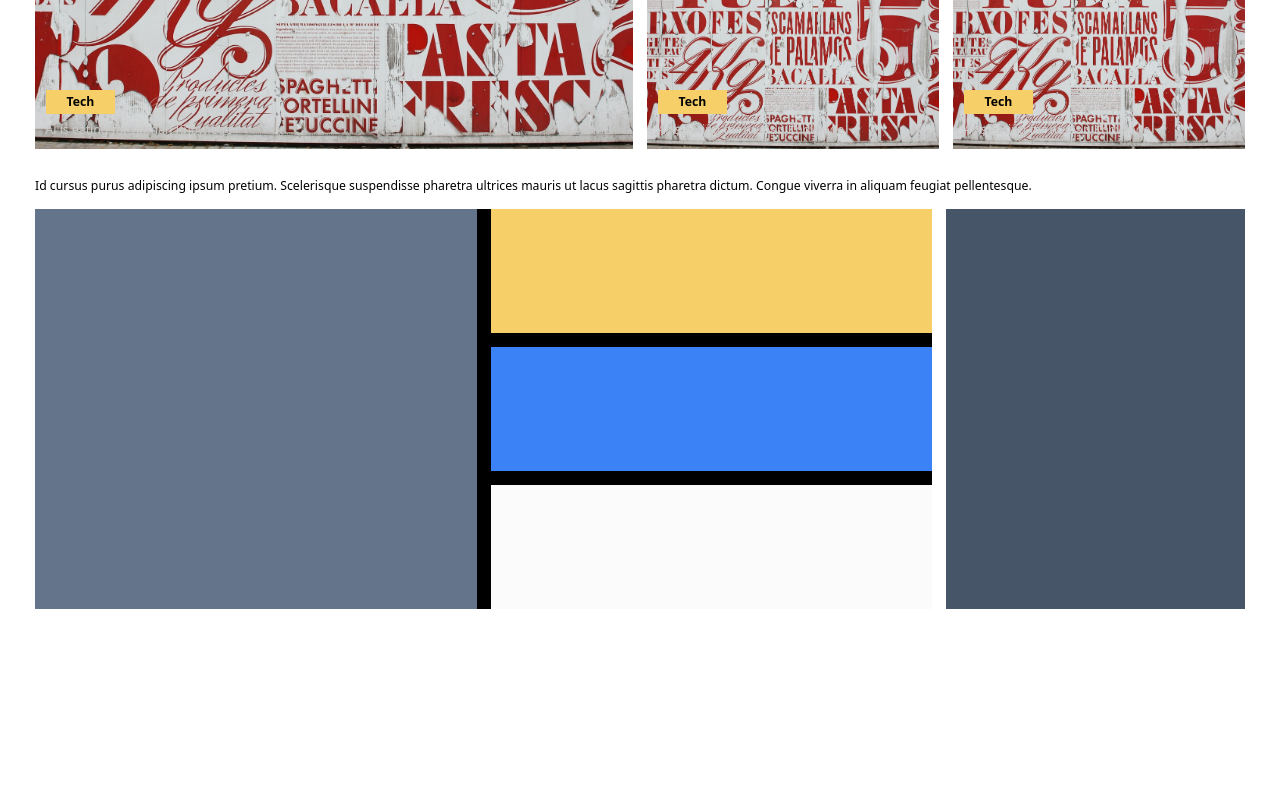
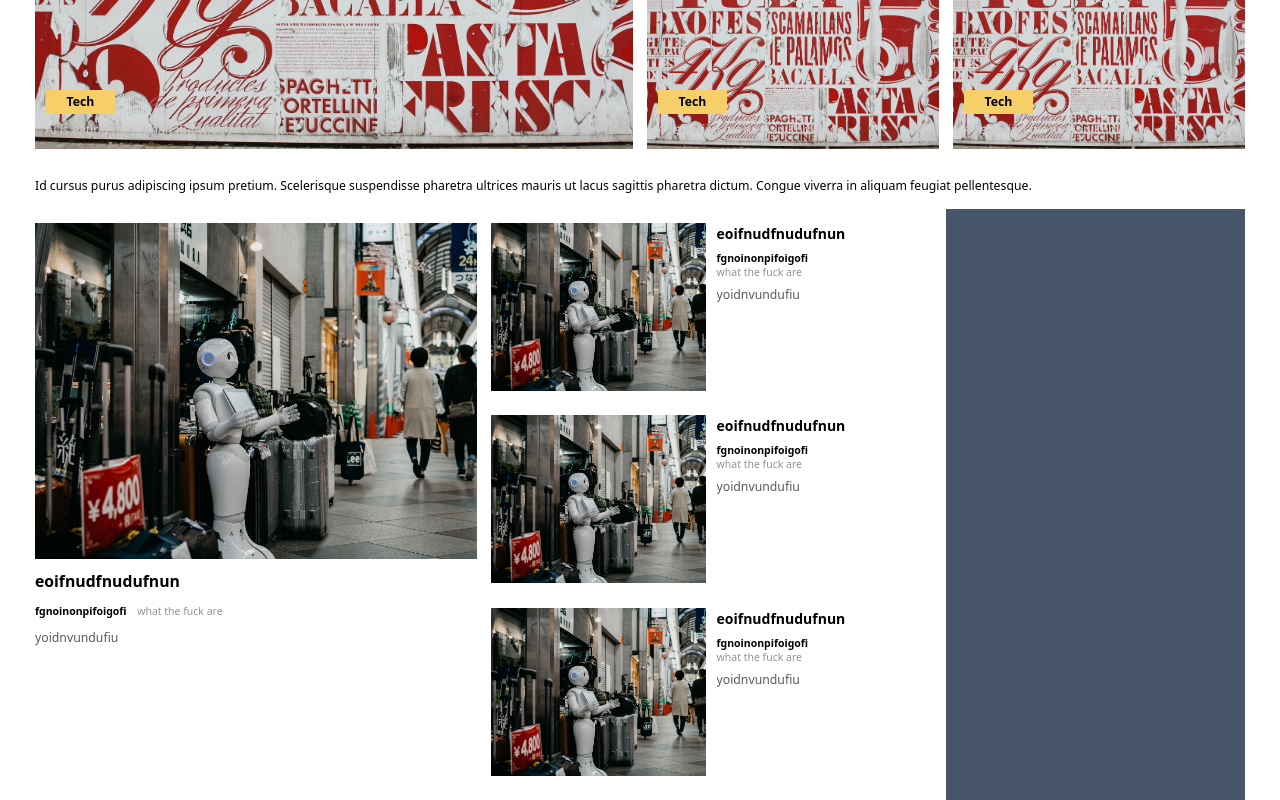
Before and after one commit to tunkrawaysoe/Next-App, a Next.js app in the folder my-next-blog-app/: page / in a window 1280 px wide. Shown: the part 591-1391 px from the top of the page. Before the commit the page ends 1200 px from the top, so only its background shows below. Built offline with nearby package versions, Linux system fonts and the light colour scheme.

Commit message:
feat: add reusable Card component with dynamic layout and image support

```diff
--- a/my-next-blog-app/app/(home)/Tech.tsx
+++ b/my-next-blog-app/app/(home)/Tech.tsx
@@ -1,10 +1,39 @@
 import React from 'react'
+import Card from '../(shared)/Card'
+
 
 type Props = {}
 
 const Tech = (props: Props) => {
   return (
-    <section className='py-4'>Tech</section>
+    <section className='py-4'>
+      <div className="sm:grid grid-cols-2 grid-rows-3  gap-4">
+              {/* LARGE CARD */}
+            <Card
+              className="col-span-1 row-span-3"
+              imageHeight="h-96"
+              isLongForm
+            />
+            {/* SMALL CARDS */}
+            <Card
+              className="col-span-1 row-span-1 mt-10 sm:mt-0 flex justify-between gap-3"
+              imageHeight="h-48"
+
+              isSmallCard
+            />
+            <Card
+              className="col-span-1 row-span-1 mt-10 sm:mt-0 flex justify-between gap-3"
+              imageHeight="h-48"
+
+              isSmallCard
+            />
+            <Card
+              className="col-span-1 row-span-1 mt-10 sm:mt-0 flex justify-between gap-3"
+              imageHeight="h-48"
+              isSmallCard
+            />
+          </div>
+    </section>
   )
 }
 
--- /dev/null
+++ b/my-next-blog-app/app/(shared)/Card.tsx
@@ -0,0 +1,62 @@
+import Link from 'next/link';
+import React from 'react'
+import ai4 from '../../public/assets/ai-4.jpg'
+import Image from 'next/image';
+
+type Props = {
+  className? : string ;
+  isLongForm? : boolean;
+  isSmallCard? : boolean;
+  imageHeight? :string;
+}
+
+const Card = ({className,isLongForm,isSmallCard,imageHeight}: Props) => {
+  return (
+    <div className={className}>
+      <Link
+        className="basis-full hover:opacity-70"
+        href={`/`}
+      >
+        <div className={`relative mb-3 ${imageHeight}`}>
+          <Image
+            fill
+            alt="tech"
+            placeholder="blur"
+            src={ai4}
+            style={{ objectFit: "cover" }}
+          />
+        </div>
+      </Link>
+      <div className="basis-full">
+        <Link href={`/`}>
+          <h4
+            className={`font-bold hover:text-accent-green
+            ${isSmallCard ? "text-base" : "text-lg"}
+            ${isSmallCard ? "line-clamp-2" : ""}
+          `}
+          >
+            eoifnudfnudufnun
+
+          </h4>
+        </Link>
+
+        <div className={`${isSmallCard ? "my-2" : "flex my-3"} gap-3`}>
+          <h5 className="font-semibold text-xs">fgnoinonpifoigofi</h5>
+          <h6 className="text-wh-300 text-xs">what the fuck are </h6>
+        </div>
+        <p
+          className={`text-wh-500 ${
+            isLongForm ? "line-clamp-5" : "line-clamp-3"
+          }`}
+        >
+          yoidnvundufiu
+
+        </p>
+      </div>
+    </div>
+  );
+
+
+}
+
+export default Card
--- a/my-next-blog-app/app/page.tsx
+++ b/my-next-blog-app/app/page.tsx
@@ -1,6 +1,7 @@
 import Image from "next/image";
 import Trending from "./(home)/Trending";
 import Tech from "./(home)/Tech";
+
 
 export default function Home() {
   return (
@@ -8,22 +9,13 @@
       <Trending/>
       <div className="md:flex gap-4">
         <div className='basis-3/4 '>
-        <div className="grid grid-cols-2 grid-rows-3 h-[400px] bg-black gap-4">
-            <div className="col-span-1 row-span-3 bg-slate-500"></div>
-             <div className="col-span-1 row-span-1 bg-accent-orange"></div>
-              <div className="col-span-1 row-span-1 bg-blue-500"></div>
-            <div className="col-span-1 row-span-1 bg-wh-50"></div>
-
-
-          </div>
-
+          <Tech/>
         </div>
         <div className=" basis-1/4 hidden sm:block bg-slate-600">
-
-
-        </div>
+         </div>
       </div>
     </main>
 
+
   );
 }
```
